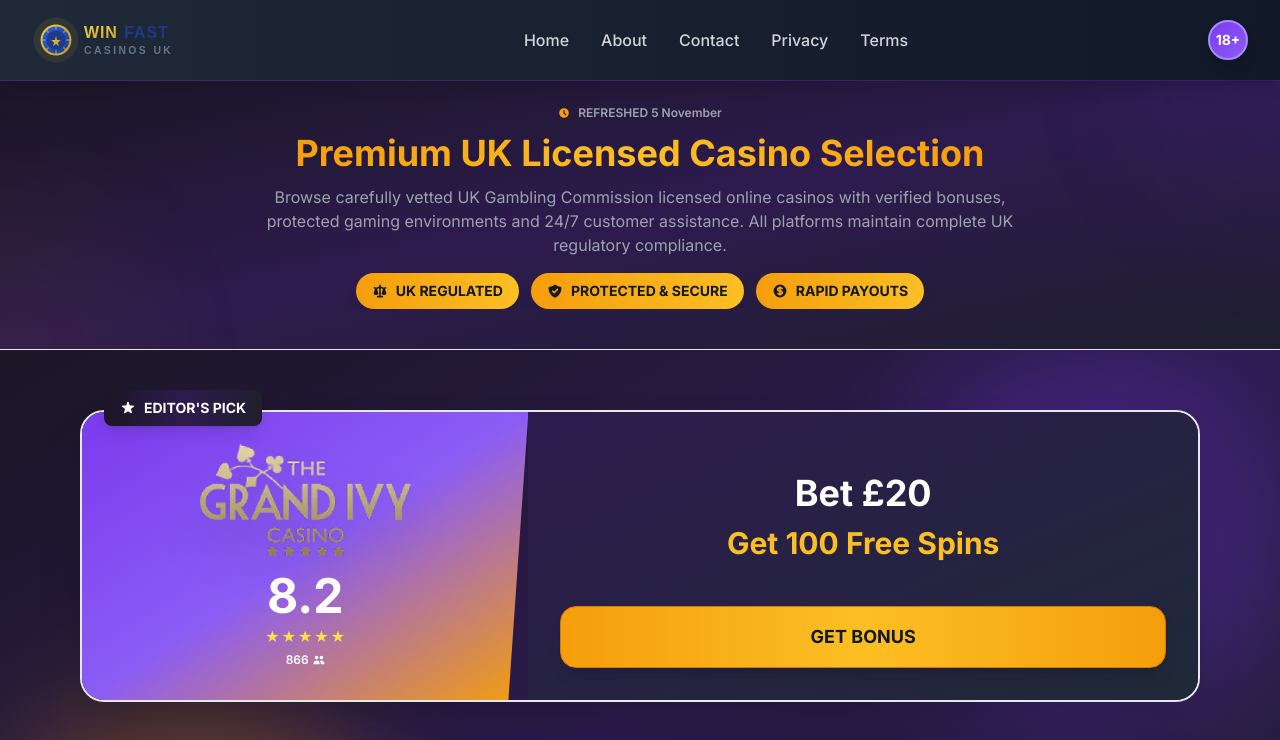
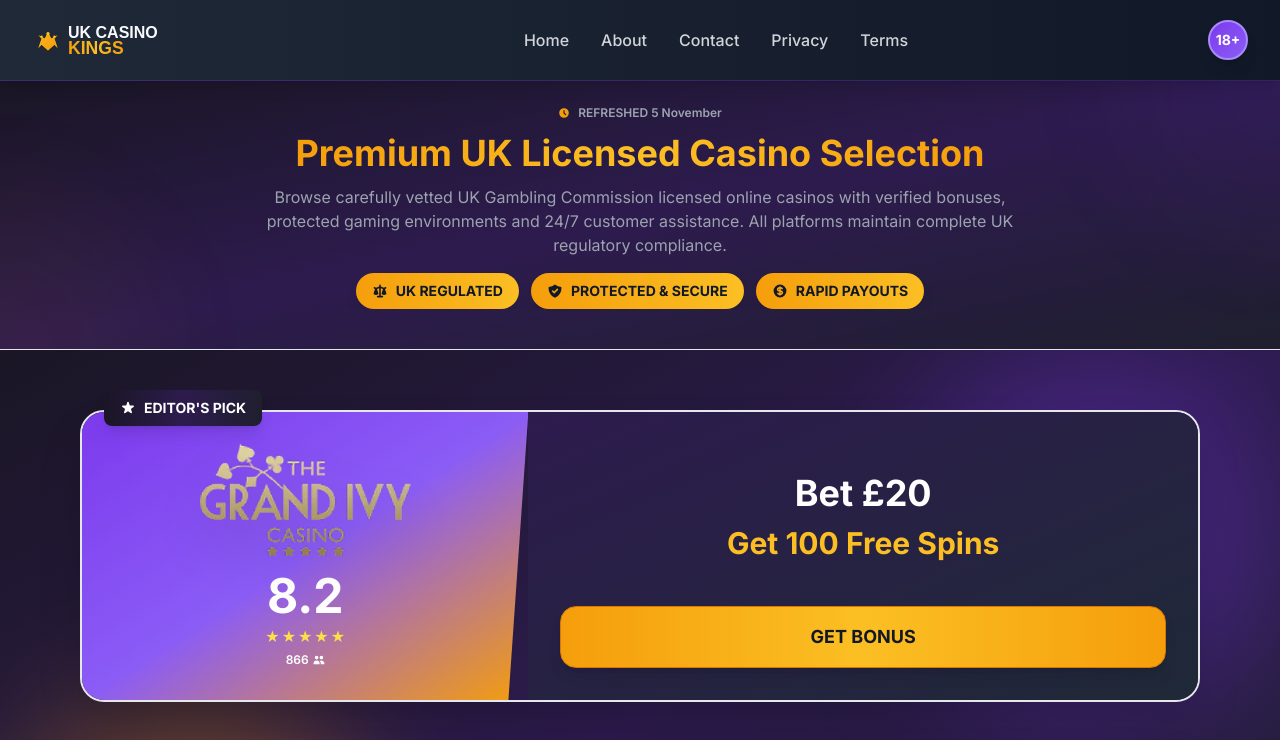
Before and after one commit to zakariyyante/Sabuhi-accounts, a Next.js app: page / in a window 1280 px wide. Shown: the top 740 px of the page. Built offline with nearby package versions, Linux system fonts and the light colour scheme.

Commit message:
Add UK Casino Kings logo and update branding references

```diff
--- a/src/components/Footer.tsx
+++ b/src/components/Footer.tsx
@@ -11,7 +11,7 @@
             {/* Website Logo */}
             <div className="relative w-56 h-14">
               <Image
-                src="/logos/winfastcasinos-new-logo.svg"
+                src="/logos/ukcasinokings-logo.svg"
                 alt={siteConfig.name}
                 fill
                 className="object-contain"
--- a/src/components/Header.tsx
+++ b/src/components/Header.tsx
@@ -23,7 +23,7 @@
           <Link href="/" className="flex items-center group">
             <div className="relative w-48 h-12">
               <Image
-                src="/logos/winfastcasinos-new-logo.svg"
+                src="/logos/ukcasinokings-logo.svg"
                 alt={siteConfig.name}
                 fill
                 className="object-contain group-hover:opacity-90 transition-opacity"
```
Also changed, not shown: public/logos/ukcasinokings-logo.svg (added).
